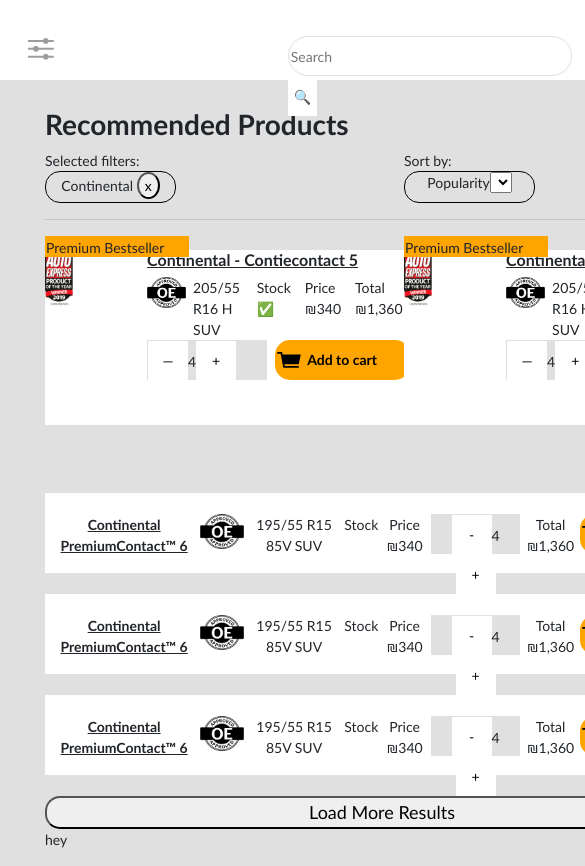
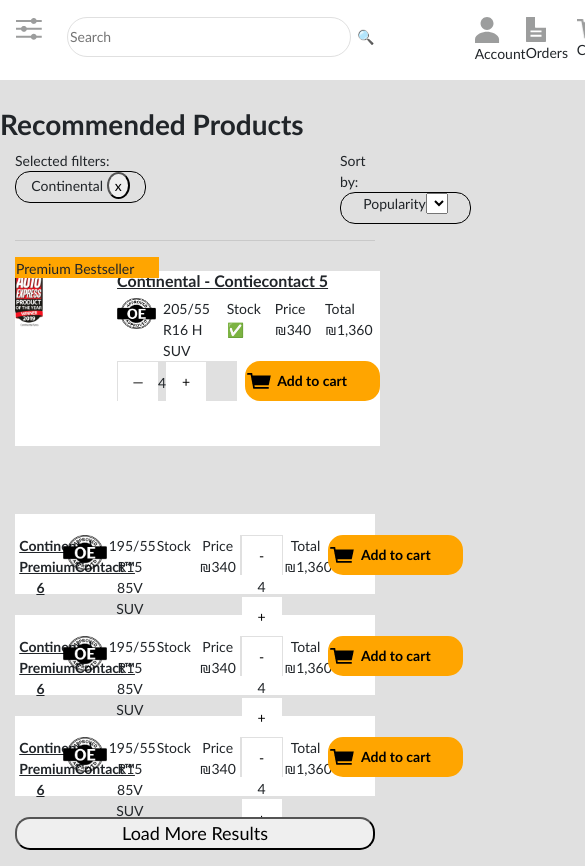
Before and after one commit to ddunn40495/dmg, a React (Create React App) app in the folder front-end/: page / in a window 390 px wide. Shown: the top 866 px of the page, 585 px wide, since content can reach past the window. Built offline with nearby package versions, Linux system fonts and the light colour scheme.

Commit message:
cracking responsiveness

```diff
--- a/front-end/src/App.css
+++ b/front-end/src/App.css
@@ -18,6 +18,8 @@
 
 /* DESKTOP */
 /* desktop 1366px */
+
+
 
 h1 {
   font-size: 28px;
@@ -78,11 +80,11 @@
   width: 29.07px;
   height: 20.29px;
 }
-
+/*
 .container {
   width: 1306px;
   margin: 0 30px;
-}
+} */
 
 .nav-left {
   width: 50px;
@@ -129,17 +131,15 @@
 /* BESTSELLERS CONTAINER */
 
 .bestsellers-container {
-  display: flex;
-  flex-direction: row;
-  width: 100%;
   height: 187px;
   box-sizing: border-box;
-  justify-content: space-between;
+  display: grid;
+  grid-template-columns: 1fr 1fr;
+  grid-gap: 20px;
 }
 
 .premium-bestseller,
 .economy-bestseller {
-  width: 49%;
   box-sizing: border-box;
   position: relative;
 }
@@ -287,23 +287,39 @@
   margin: 1.25em 0;
 }
 
+.product-item {
+  width: 12%;
+}
+
+
 .product-name {
   text-decoration: underline;
   font-weight: bold;
 }
 
+@media (min-width: 1024px) {
+  #mobile-display {
+    display: none;
+  }
+}
+
+
 
 /* TABLET LANDSCAPE 1024*/
 
 @media (max-width: 1024px) and (orientation: landscape) {
+  #mobile-display {
+    display: none;
+  }
+
   .navbar {
     width: 1024px;
     height: 80px;
   }
 
-  .container {
+  /* .container {
     width: 944px;
-  }
+  } */
 
   .filter-container,
   .bestsellers-container {
@@ -349,6 +365,10 @@
 
 /* TABLET PORTRAIT 768 */
 @media (max-width: 768px) and (orientation: portrait) {
+  #mobile-display {
+    display: none;
+  }
+
   .navbar {
     width: 768px;
     height: 80px;
@@ -359,9 +379,9 @@
     height: 40px;
   }
 
-  .container {
+  /* .container {
     width: 704px;
-  }
+  } */
 
   .filter-container {
     width: 704px;
@@ -419,6 +439,14 @@
 /* MOBILE 375 */
 
 @media (max-width: 375px) {
+  #desktop-display {
+    display: none;
+  }
+  #mobile-display {
+    display: block;
+  }
+
+
   .navbar {
     width: 375px;
     height: 56px;
@@ -453,11 +481,11 @@
     height: 26px;
   }
 
-  .container {
+  /* .container {
     max-width: 338px;
-  }
+  } */
 
-  .filter-container {
+  .selected-filters, .sort {
     display: none;
   }
 
@@ -526,14 +554,53 @@
   }
 
   .product-info-container {
+    display: flex;
+    flex-direction: row;
+    text-align: left;
+  }
+
+  .mobile1 {
+    width: 49%;
     display: block;
   }
 
-  .mobile1 {
-    width: 48%;
+  .mobile2 {
+    width: 49%;
+    display: block;
   }
 
-  .mobile2 {
-    width: 48%;
+  .product-row {
+    display: flex;
+    flex-direction: row;
   }
+
+  .premium-info {
+    display: flex;
+    flex-direction: column;
+  }
+
+  .bestseller-row1 {
+    height: 60%;
+    display: flex;
+    flex-direction: row;
+  }
+
+  .bestseller-row2 {
+    height: 38%;
+  }
+  .premium-img {
+    width: 31%;
+  }
+
+  .premium-text {
+    width: 67%;
+  }
+
+  .pb-stock-info {
+    display: flex;
+    flex-direction: row;
+  }
+  /* .row1, .row2 {
+    width: 47%;
+  } */
 }
--- a/front-end/src/App.js
+++ b/front-end/src/App.js
@@ -26,8 +26,6 @@
           <Sort />
           <hr/>
           <Products />
-
-          <p>hey</p>
         </div>
       </div>
     );
--- a/front-end/src/components/Bestseller.jsx
+++ b/front-end/src/components/Bestseller.jsx
@@ -9,7 +9,11 @@
   }
   render() {
     return (
-      <div className='premium-bestseller'>
+    <div className='bestsellers-container'>
+
+      <div id='desktop-display'>
+        <div className='row'>
+          <div className='col-6 premium-bestseller'>
             <div className='tag'>Premium Bestseller</div>
             <div className='premium-info'>
               <div className='premium-img'>
@@ -39,6 +43,50 @@
               </div>
             </div>
           </div>
+      </div>
+      </div>
+
+    <div id='mobile-display'>
+    <div className='row'>
+    <div className='col-6 premium-bestseller'>
+      <div className='tag'>Premium Bestseller</div>
+      <div className='premium-info'>
+      <div class='bestseller-row1'>
+        <div className='premium-img'>
+          <div className='tire-img'></div>
+          <div className='auto-img'><img src={Autoexpress} alt="auto express logo"/></div>
+        </div>
+        <div className='premium-text'>
+          <h2>Continental - Contiecontact 5</h2>
+          <div className='pb-stock-info'>
+            <div className="row1">
+              <div className='oelogo'><img src={Oelogo}/></div>
+              <div className="product-details">
+                <div className="pd-item">205/55 R16 H SUV</div>
+              </div>
+              <div className="row2">
+                <div className="pd-item">Stock ✅</div>
+                <div className="pd-item">Price ₪340</div>
+                <div className="pd-item">Total ₪1,360</div>
+              </div>
+            </div>
+          </div>
+          <div className='bestseller-row2 button-container'>
+            <div className='stock-buttons'>
+              <button className='stock-btn'>—</button>4
+              <button className='stock-btn'>+</button>
+            </div>
+            <button className='cart-btn premium-cart-btn'>
+              <span className='premium-cart-btn-text'>Add to cart</span>
+            </button>
+          </div>
+        </div>
+      </div>
+    </div>
+  </div>
+  </div>
+  </div>
+  </div>
     );
   }
 }
--- a/front-end/src/components/Item.jsx
+++ b/front-end/src/components/Item.jsx
@@ -9,6 +9,7 @@
   render() {
     return (
       <div className='products'>
+        <div id='desktop-display'>
           <div className='product-info-container'>
             <div className='product-name product-item mobile1'>Continental PremiumContact™ 6</div>
             <div className='oelogo mobile1'><img src={Oelogo}/></div>
@@ -24,8 +25,39 @@
             <div className="product-total product-item mobile2">Total ₪1,360</div>
             <div className="product-cart product-item mobile2">
               <button className='cart-btn product-cart-btn'>
-              <span className='cart-btn-text'>Add to cart</span>
+                <span class='cart-btn-text'>Add to cart</span>
               </button>
+            </div>
+          </div>
+        </div>
+
+        <div id='mobile-display'>
+          <div className='product-info-container'>
+            <div className="mobile1">
+              <div className='product-name product-item'>Continental PremiumContact™ 6</div>
+              <div className="product-row">
+                <div className='oelogo product-item mobile1'><img src={Oelogo}/></div>
+                <div className="product-stock product-item">
+                  Stock <div className='stock-img'></div>
+                </div>
+              </div>
+              <div className='stock-buttons product-stock-buttons product-item'>
+                <button className='stock-btn'>-</button>4
+                <button className='stock-btn'>+</button>
+              </div>
+            </div>
+            <div className="mobile2">
+              <div className='product-type product-item'>195/55 R15 85V SUV</div>
+              <div className="product-row">
+                <div className="product-price product-item">Price ₪340</div>
+                <div className="product-total product-item">Total ₪1,360</div>
+              </div>
+              <div className="product-cart product-item">
+                <button className='cart-btn product-cart-btn'>
+                  <span class='cart-btn-text'>Add to cart</span>
+                </button>
+              </div>
+          </div>
           </div>
         </div>
       </div>
--- a/front-end/src/components/Navbar.jsx
+++ b/front-end/src/components/Navbar.jsx
@@ -11,9 +11,12 @@
   }
   render() {
     return (
-      <div className='navbar'>
-        <div className='nav-left filter'><img src={Options} alt="filter img"/></div>
-        <div className='nav-middle search'>
+      <div className='container-fluid navbar'>
+      <div className='row'>
+        <div className='col-1 col-sm-1'>
+          <img src={Options} alt="filter img"/>
+        </div>
+        <div className="col-8 col-sm-2">
           <form className='search-form'>
             <input
               type='search'
@@ -23,18 +26,18 @@
             <input type='submit' value='🔍' className='search-btn'></input>
           </form>
         </div>
-        <div className='nav-right'>
-          <div className='account nav-right-items'>
+
+          <div className='col-1 col-sm-3 account'>
             <img src={Account} alt="account img"/>
             <br />
             <span className='nav-text'>Account</span>
           </div>
-          <div className='orders nav-right-items'>
+          <div className='col-1 col-sm-3 orders'>
             <img src={Orders} alt="order img"/>
             <br />
             <span className='nav-text'>Orders</span>
           </div>
-          <div className='shopping-cart nav-right-items'>
+          <div className='col-1 col-sm-3 shopping-cart'>
             <img src={Cart} alt="shopping cart img"/>
             <br />
             <span className='nav-text'>Cart</span>
--- a/front-end/src/components/Sort.jsx
+++ b/front-end/src/components/Sort.jsx
@@ -7,13 +7,12 @@
   }
   render() {
     return (
-      <div className='sort'>
+      <div className='row'>
         <h1>Recommended Products</h1>
-        <div className='filter-container'>
-          <div className='selected-filters'>
+          <div className='col-10 selected-filters'>
             Selected filters: <div className='chip'>Continental <button className="close-btn">x</button></div>
           </div>
-          <div className='sort'>
+          <div className=' col-2 sort'>
             Sort by:{" "}
             <div className='chip'>
               <label for='popularity'>Popularity</label>
@@ -23,7 +22,6 @@
             </div>
           </div>
         </div>
-      </div>
     );
   }
 }
```
Lines whose indentation alone changed are shown as unchanged.
